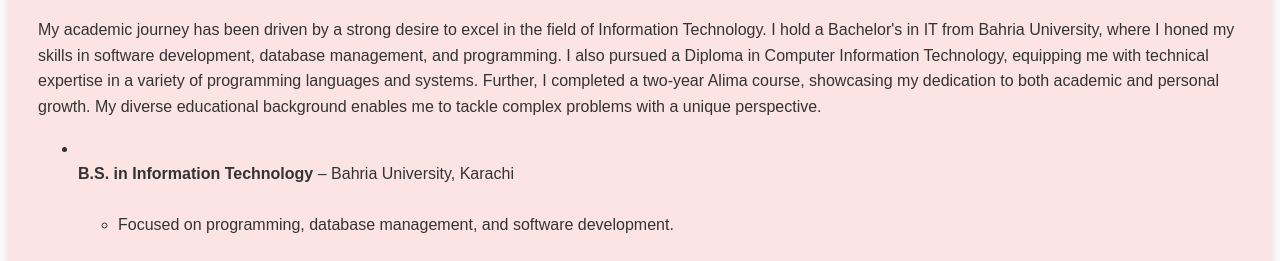
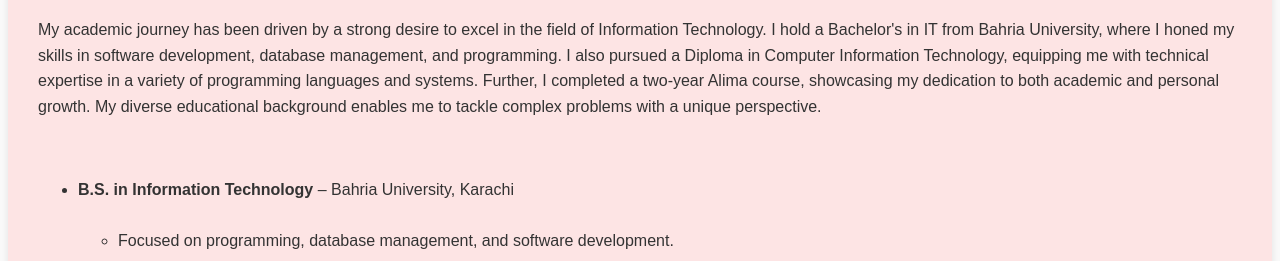
Before and after one commit to TayyebaNoorSiddiqui/MyPortfolio, a plain HTML site: page studies.html in a window 1280 px wide. Shown: the part 471-732 px from the top of the page. Drawn offline with Linux system fonts and the light colour scheme.

Commit message:
Update studies.html

```diff
--- a/studies.html
+++ b/studies.html
@@ -23,8 +23,8 @@
         <section id="studies">
         <h2>Studies</h2>
             <p>My academic journey has been driven by a strong desire to excel in the field of Information Technology. I hold a Bachelor's in IT from Bahria University, where I honed my skills in software development, database management, and programming. I also pursued a Diploma in Computer Information Technology, equipping me with technical expertise in a variety of programming languages and systems. Further, I completed a two-year Alima course, showcasing my dedication to both academic and personal growth. My diverse educational background enables me to tackle complex problems with a unique perspective.</p>
-        <ul>
-            <li><br/><strong>B.S. in Information Technology</strong> – Bahria University, Karachi
+       <br/> <ul>
+            <li><strong>B.S. in Information Technology</strong> – Bahria University, Karachi
                 <ul> <br/>
                     <li>Focused on programming, database management, and software development.</li>
                 </ul>
```
